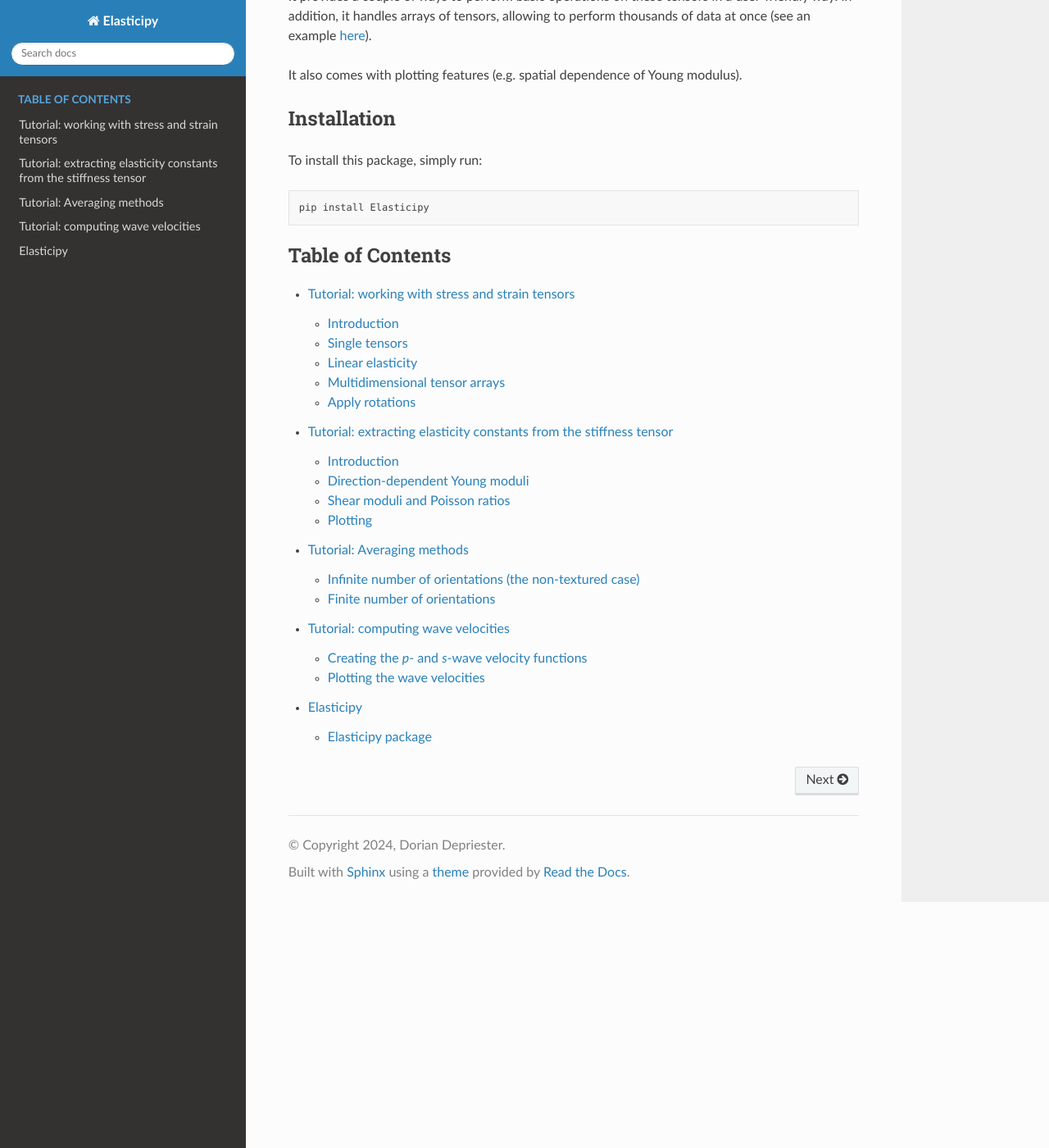
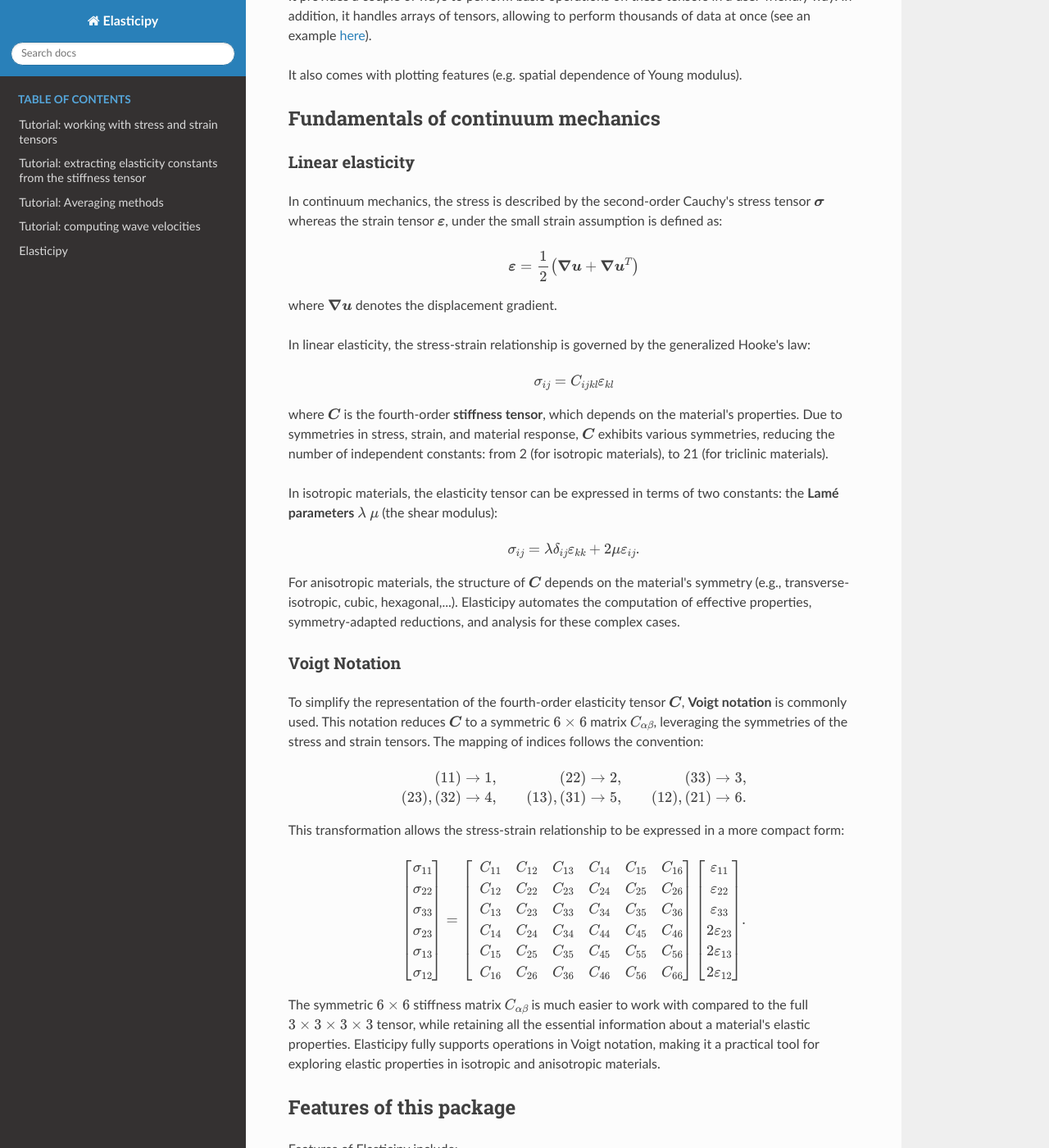
Before and after one commit to DorianDepriester/Elasticipy, a Sphinx documentation site: the page built from docs/source/index.rst, in a window 1280 px wide and 1400 px high, scrolled down 348 px. Shown: the whole window at 82% size. Built offline with Sphinx 7.4.7 and the Read the Docs theme 3.1.0, drawn with Linux system fonts in a browser that asks for light colours; some of the changed text lies outside the part shown.

Commit message:
Add fundamentals of linear elasticity in index.rst Tun on mathjax

```diff
--- a/docs/source/conf.py
+++ b/docs/source/conf.py
@@ -28,7 +28,8 @@ extensions = [
    'sphinx.ext.napoleon',
    'sphinx.ext.viewcode',
    'sphinx.ext.githubpages',
-   'sphinx.ext.autosectionlabel']
+   'sphinx.ext.autosectionlabel',
+   'sphinx.ext.mathjax' ]
 templates_path = ['_templates']
 exclude_patterns = []
 
--- a/docs/source/index.rst
+++ b/docs/source/index.rst
@@ -24,6 +24,108 @@ handles arrays of tensors, allowing to perform thousands of data at once (see an
 
 It also comes with plotting features (e.g. spatial dependence of Young modulus).
 
+Fundamentals of continuum mechanics
+-----------------------------------
+Linear elasticity
+~~~~~~~~~~~~~~~~~
+
+In continuum mechanics, the stress is described by the second-order Cauchy's stress tensor :math:`\boldsymbol{\sigma}`
+whereas the strain tensor :math:`\boldsymbol{\varepsilon}`, under the small strain assumption is defined as:
+
+.. math::
+
+    \boldsymbol{\varepsilon}=\frac12 \left(\boldsymbol{\nabla}\boldsymbol{u} + \boldsymbol{\nabla}\boldsymbol{u}^T\right)
+
+where :math:`\boldsymbol{\nabla}\boldsymbol{u}` denotes the displacement gradient.
+
+In linear elasticity, the stress-strain relationship is governed by the generalized Hooke's law:
+
+.. math::
+
+    \sigma_{ij} = C_{ijkl} \varepsilon_{kl}
+
+
+where :math:`\boldsymbol{C}` is the fourth-order **stiffness tensor**, which depends on the material's properties.
+Due to symmetries in stress, strain, and material response, :math:`\boldsymbol{C}` exhibits various symmetries, reducing
+the number of independent constants: from 2 (for isotropic materials), to 21 (for triclinic materials).
+
+In isotropic materials, the elasticity tensor can be expressed in terms of two constants: the **Lamé parameters**
+:math:`\lambda` :math:`\mu` (the shear modulus):
+
+.. math::
+
+    \sigma_{ij} = \lambda \delta_{ij} \varepsilon_{kk} + 2 \mu \varepsilon_{ij}.
+
+For anisotropic materials, the structure of :math:`\boldsymbol{C}` depends on the material's symmetry (e.g., transverse-
+isotropic, cubic, hexagonal,...). Elasticipy automates the computation of effective properties, symmetry-adapted
+reductions, and analysis for these complex cases.
+
+Voigt Notation
+~~~~~~~~~~~~~~
+
+To simplify the representation of the fourth-order elasticity tensor :math:`\boldsymbol{C}`, **Voigt notation** is
+commonly used.
+This notation reduces :math:`\boldsymbol{C}` to a symmetric :math:`6\times 6` matrix :math:`C_{\alpha\beta}`, leveraging
+the symmetries of the stress and strain tensors. The mapping of indices follows the convention:
+
+.. math::
+
+    \begin{aligned}
+    (11) & \rightarrow 1, & (22) & \rightarrow 2, & (33) & \rightarrow 3, \\
+    (23), (32) & \rightarrow 4, & (13), (31) & \rightarrow 5, & (12), (21) & \rightarrow 6.
+    \end{aligned}
+
+This transformation allows the stress-strain relationship to be expressed in a more compact form:
+
+.. math::
+
+    \begin{bmatrix}
+    \sigma_{11} \\
+    \sigma_{22} \\
+    \sigma_{33} \\
+    \sigma_{23} \\
+    \sigma_{13} \\
+    \sigma_{12}
+    \end{bmatrix}
+    =
+    \begin{bmatrix}
+    C_{11} & C_{12} & C_{13} & C_{14} & C_{15} & C_{16} \\
+    C_{12} & C_{22} & C_{23} & C_{24} & C_{25} & C_{26} \\
+    C_{13} & C_{23} & C_{33} & C_{34} & C_{35} & C_{36} \\
+    C_{14} & C_{24} & C_{34} & C_{44} & C_{45} & C_{46} \\
+    C_{15} & C_{25} & C_{35} & C_{45} & C_{55} & C_{56} \\
+    C_{16} & C_{26} & C_{36} & C_{46} & C_{56} & C_{66}
+    \end{bmatrix}
+    \begin{bmatrix}
+    \varepsilon_{11} \\
+    \varepsilon_{22} \\
+    \varepsilon_{33} \\
+    2\varepsilon_{23} \\
+    2\varepsilon_{13} \\
+    2\varepsilon_{12}
+    \end{bmatrix}.
+
+The symmetric :math:`6\times 6` stiffness matrix :math:`C_{\alpha\beta}` is much easier to work with compared to the full
+:math:`3\times 3\times 3\times 3` tensor, while retaining all the essential information about a material's elastic
+properties. Elasticipy fully supports operations in Voigt notation, making it a practical tool for exploring elastic
+properties in isotropic and anisotropic materials.
+
+Features of this package
+------------------------
+
+Features of Elasticipy include:
+
+- Computation of elasticity tensors in Voigt notation,
+- Analysis of elastic anisotropy and wave propagation,
+- Multidimensional arrays of strain and stress tensors,
+- Rotation of tensors,
+- Integration with crystal symmetry groups,
+- Visualization and tutorials for ease of use.
+
+Elasticipy streamlines the exploration of linear elasticity, making it accessible for applications in materials science,
+geophysics, and mechanical engineering.
+
+
 Installation
 ------------
 To install this package, simply run::
```
